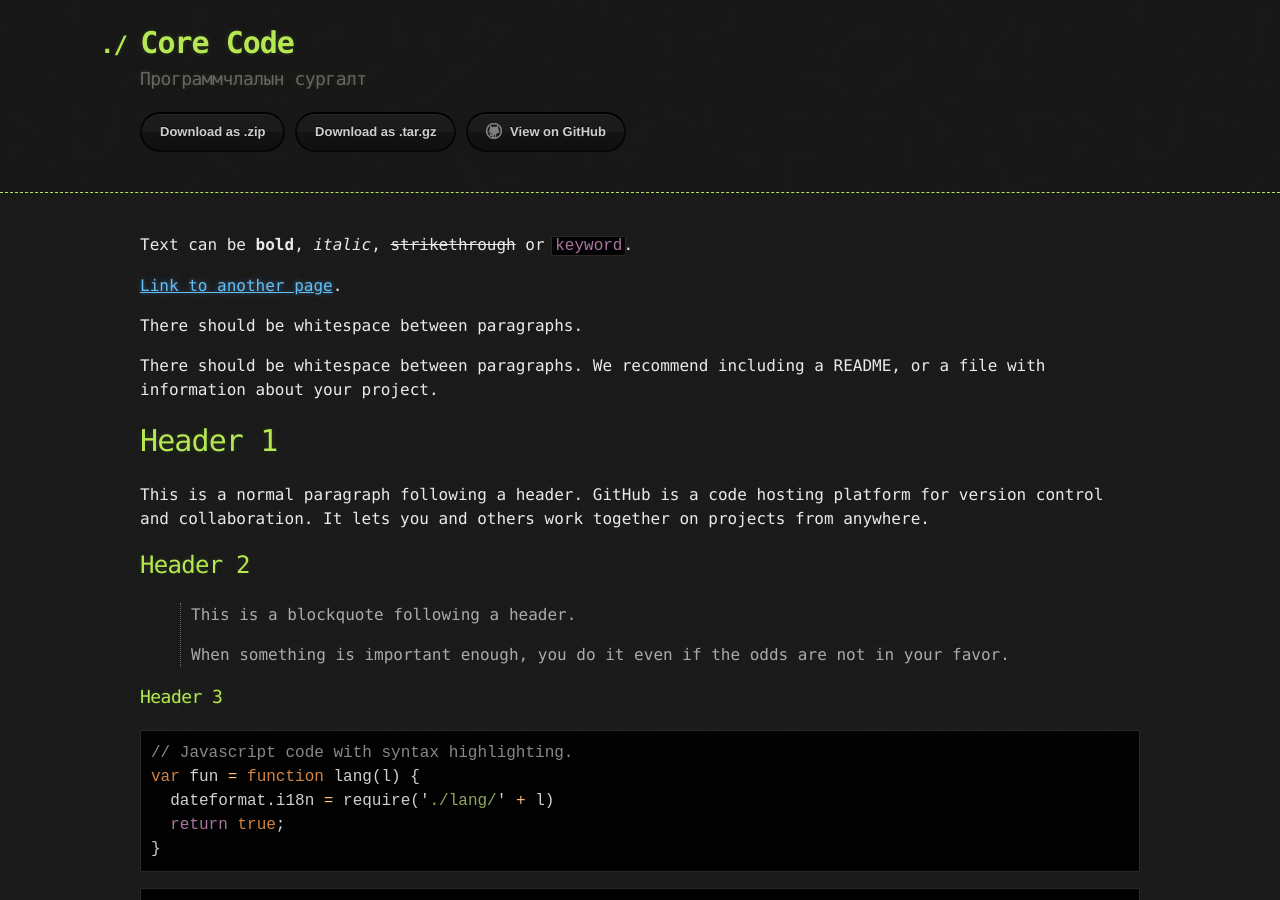
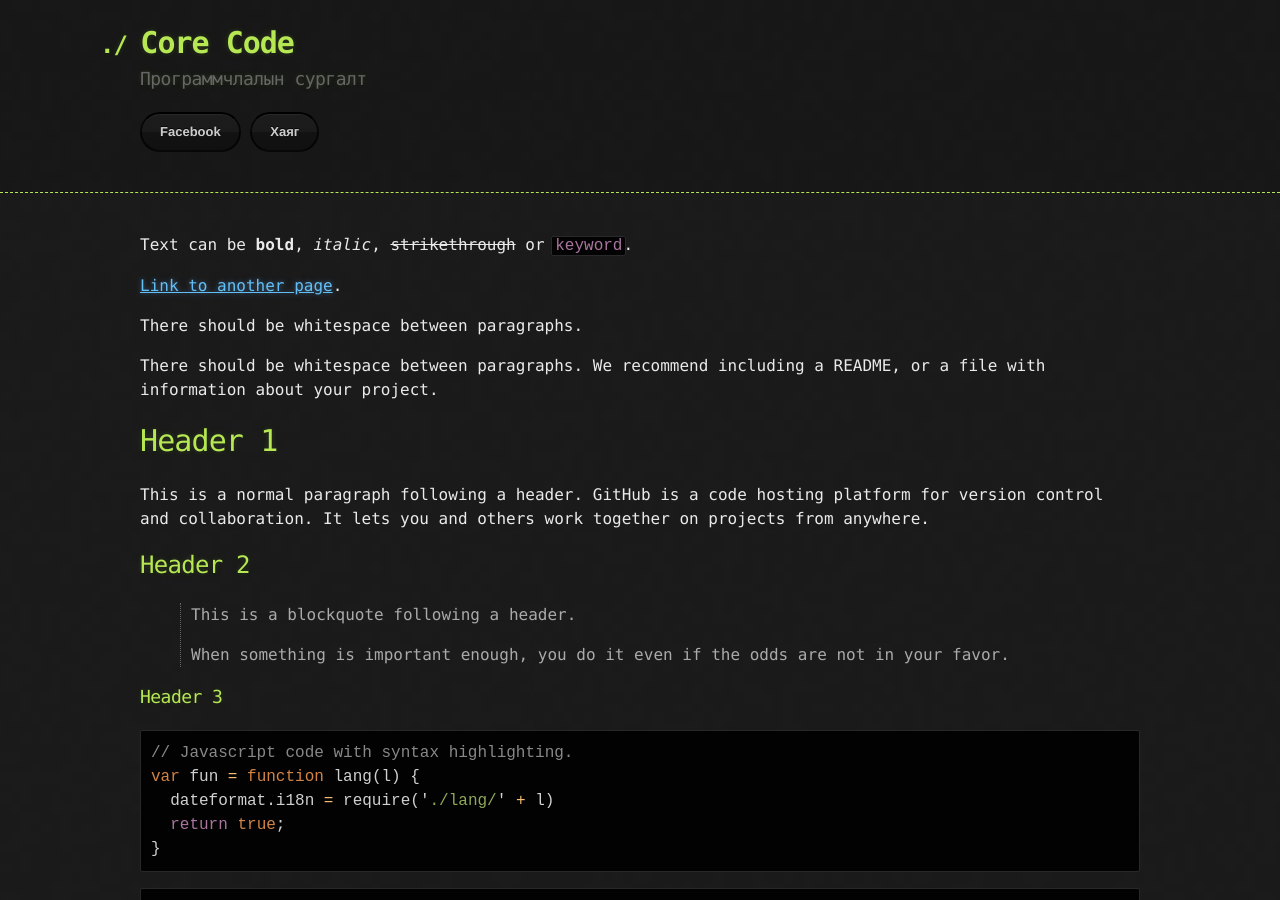
Before and after one commit to ganaatulgaa/corecode, a Jekyll site: the page built from index.md, in a window 1280 px wide and 900 px high. Built offline with Jekyll 4.4.1, drawn with Linux system fonts in a browser that asks for light colours.

Commit message:
Update default.html

```diff
--- a/_layouts/default.html
+++ b/_layouts/default.html
@@ -1,5 +1,5 @@
 <!DOCTYPE html>
-<html lang="{{ site.lang | default: "en-US" }}">
+<html lang="{{ site.lang | default: "mn-MN" }}">
   <head>
     <meta charset='utf-8'>
     <meta http-equiv="X-UA-Compatible" content="IE=edge">
@@ -21,10 +21,9 @@
 
         <section id="downloads">
           {% if site.show_downloads %}
-            <a href="{{ site.github.zip_url }}" class="btn">Download as .zip</a>
-            <a href="{{ site.github.tar_url }}" class="btn">Download as .tar.gz</a>
+            <a href="{{ https://www.facebook.com/corecode.surgalt }}" class="btn">Facebook</a>
+            <a href="{{ contact.md }}" class="btn">Хаяг</a>
           {% endif %}
-          <a href="{{ site.github.repository_url }}" class="btn btn-github"><span class="icon"></span>View on GitHub</a>
         </section>
       </div>
     </header>
```
